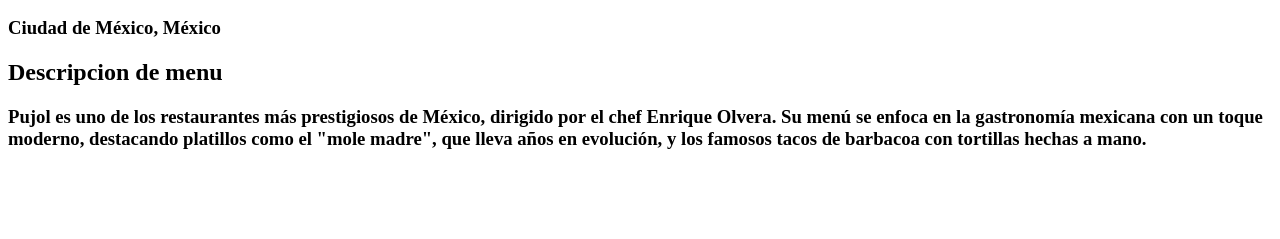
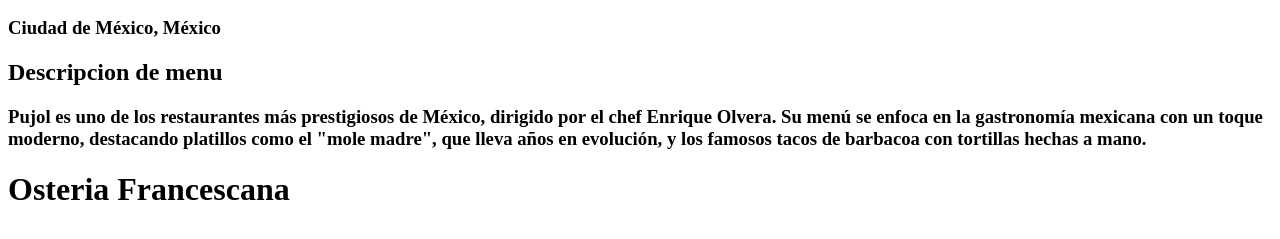
Before and after one commit to Edmilson-Reales-Valencia/Restaurante, a plain HTML site: page index.html in a window 1280 px wide. Shown: the part 317-556 px from the top of the page. Drawn offline with Linux system fonts and the light colour scheme.

Commit message:
Segundo restaurante

```diff
--- a/index.html
+++ b/index.html
@@ -12,5 +12,6 @@
     <h3>Ciudad de México, México</h3>
     <h2>Descripcion de menu</h2>
     <h3>Pujol es uno de los restaurantes más prestigiosos de México, dirigido por el chef Enrique Olvera. Su menú se enfoca en la gastronomía mexicana con un toque moderno, destacando platillos como el "mole madre", que lleva años en evolución, y los famosos tacos de barbacoa con tortillas hechas a mano.</h3>
+    <h1>Osteria Francescana</h1>
 </body>
 </html>
```
